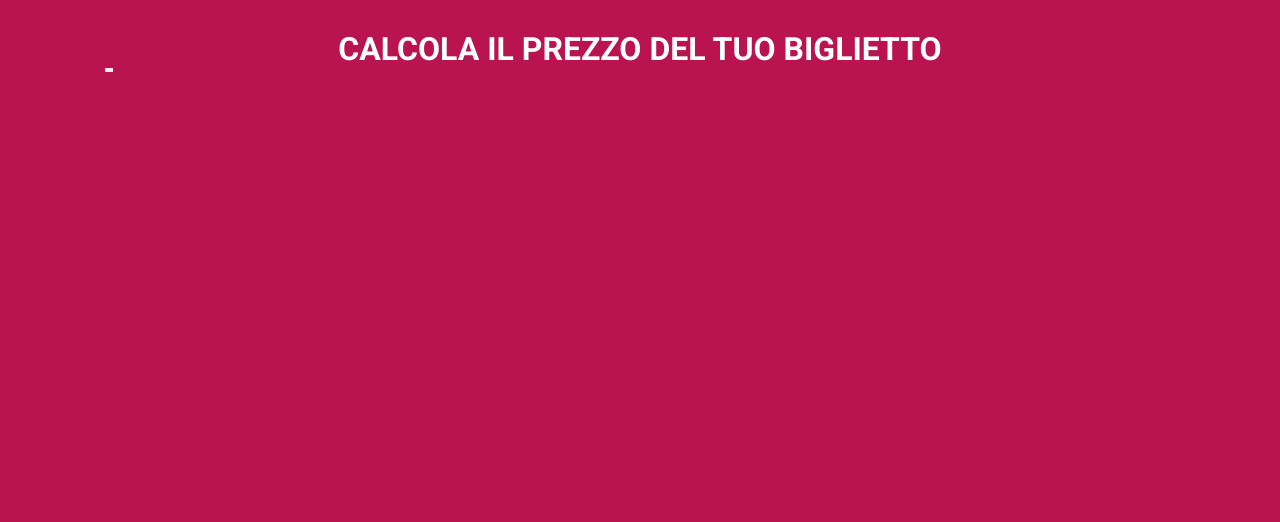
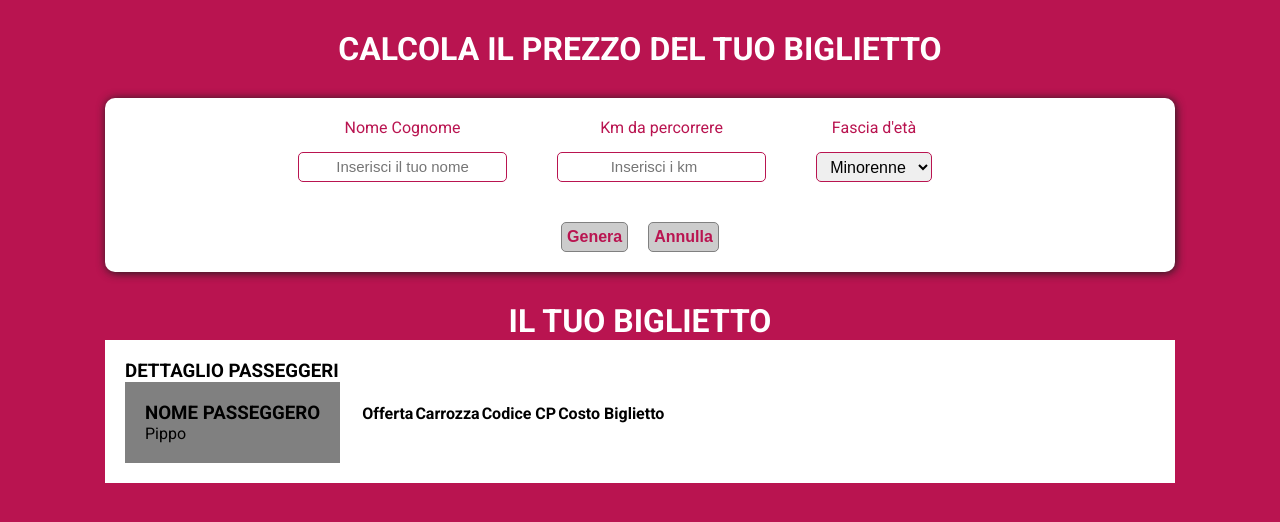
Before and after one commit to enrico-bellanti/js-biglietto-treno-form, a plain HTML site: page index.html in a window 1280 px wide. Drawn offline with Linux system fonts and the light colour scheme.

Commit message:
terminato html + css

```diff
--- a/css/style.css
+++ b/css/style.css
@@ -15,12 +15,85 @@ h1 {
   text-transform: uppercase;
 }
 
+h3{
+  text-transform: uppercase;
+}
+
+label{
+  color: #b91450;
+  margin-bottom: 15px;
+}
+
+input, select{
+  height: 30px;
+  font-size: 16px;
+  text-align: center;
+  border: 1px solid #b91450;
+  border-radius: 5px;
+}
+
+input:focus, select:focus{
+  background-color: #b91450;
+  border: 1px solid #000;
+  color: #fff;
+}
+
+input::placeholder {
+  text-align: center;
+  font-size: 15px;
+}
 .container {
   max-width: 1070px;
   margin: auto;
   padding-top: 30px;
 }
 
+#form_ticket{
+  background-color: #fff;
+  border-radius: 10px;
+  box-shadow: 1px 1px 10px #1c1c1c;
+  margin: 30px 0;
+  padding: 20px;
+}
+
 .row {
   display: flex;
+  justify-content: center;
 }
+.row_button{
+  margin-top: 40px;
+}
+.col{
+  display: flex;
+  flex-direction: column;
+  align-items: center;
+  margin-right: 50px;
+}
+.btn {
+  padding: 5px;
+  margin: 0 10px;
+  background-color: #cccccc;
+  border: 1px solid #808080;
+  border-radius: 5px;
+  color: #b91450;
+  font-size: 16px;
+  font-weight: bold;
+  cursor: pointer;
+}
+
+#ticket_resume{
+  background-color: #fff;
+  padding: 20px;
+}
+.ticket_info{
+  display: flex;
+}
+.ticket_info_name{
+  padding: 20px;
+}
+.ticket_info_promo{
+  padding: 20px;
+}
+.ticket_info_name{
+  background-color: #808080;
+}
--- a/index.html
+++ b/index.html
@@ -11,18 +11,68 @@
   <body>
 
     <div class="container">
+
+      <!-- form dati prenotazione -->
       <h1>Calcola il prezzo del tuo biglietto</h1>
-      <div id="ticket-sell">
+      <div id="form_ticket">
         <div class="row">
-          <div class="col"></div>
-          <div class="col"></div>
-          <div class="col"></div>
+          <div class="col">
+            <label for="nome">Nome Cognome</label>
+            <input type="text" name="nome" placeholder="Inserisci il tuo nome">
+          </div>
+          <div class="col">
+            <label for="km">Km da percorrere</label>
+            <input type="number" min="1" name="km" placeholder="Inserisci i km">
+          </div>
+          <div class="col">
+            <label for="fascia-eta">Fascia d'et&agrave;</label>
+            <select name="fascia-eta">
+              <option value="minorenne">Minorenne</option>
+              <option value="standard">Maggiorenne</option>
+              <option value="over65">Over 65</option>
+            </select>
+          </div>
         </div>
-        <div class="row">
-          <button id="genera"></button>
-          <button id="annulla"></button>
+        <div class="row row_button">
+          <button id="genera" class="btn">Genera</button>
+          <button id="annulla" class="btn">Annulla</button>
         </div>
       </div>
+      <!-- form dati prenotazione -->
+
+      <!-- riepilogo dati prenotazione biglietto -->
+      <h1>Il tuo biglietto</h1>
+      <div id="ticket_resume">
+        <h3>Dettaglio passeggeri</h3>
+        <div class="ticket_info">
+          <div class="ticket_info_name">
+            <h3>Nome Passeggero</h3>
+            <div id="nome_ticket">Pippo</div>
+          </div>
+          <div class="ticket_info_promo">
+            <table>
+              <thead>
+                <tr>
+                  <th>Offerta</th>
+                  <th>Carrozza</th>
+                  <th>Codice CP</th>
+                  <th>Costo Biglietto</th>
+                </tr>
+              </thead>
+              <tbody>
+                <tr>
+                  <td id="promo_ticket"></td>
+                  <td id="carrozza_ticket"></td>
+                  <td id="codice_ticket"></td>
+                  <td id="price_ticket"></td>
+                </tr>
+              </tbody>
+            </table>
+          </div>
+        </div>
+      </div>
+      <!-- /riepilogo dati prenotazione biglietto -->
+
     </div>
 
     <script src="js/script.js" charset="utf-8"></script>
```
